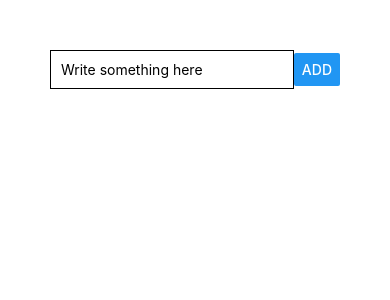
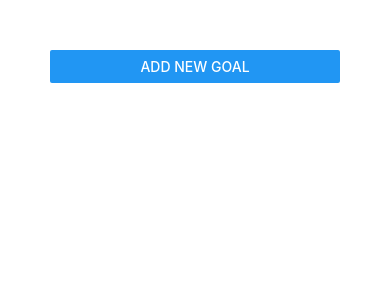
Before and after one commit to robertobatts/logos-ui, a React Native app: screen / in a window 390 px wide. Shown: the top 300 px of the page. Built offline with nearby package versions, Linux system fonts and the light colour scheme.

Commit message:
add modal

```diff
--- a/App.js
+++ b/App.js
@@ -1,14 +1,16 @@
 import React, { useState } from 'react'
-import { StyleSheet, View, FlatList } from 'react-native';
+import { StyleSheet, View, FlatList, Button } from 'react-native';
 import GoalItem from './components/GoalItem';
 import GoalInput from './components/GoalInput';
 
 export default function App() {
   const [courseGoals, setCourseGoals] = useState([]);
+  const [isAddMode, setIsAddMode] = useState(false);
 
   const handleAddGoal = (enteredGoal) => {
     if (enteredGoal) {
       setCourseGoals(currentGoals => [...currentGoals, enteredGoal]);
+      setIsAddMode(false);
     }
   }
 
@@ -20,7 +22,8 @@ export default function App() {
 
   return (
     <View style={styles.screen}>
-      <GoalInput onAddGoal={handleAddGoal}/>
+      <Button title='Add new goal' onPress={() => setIsAddMode(true)}/>
+      <GoalInput onAddGoal={handleAddGoal} visible={isAddMode} onClose={() => setIsAddMode(false)}/>
       <FlatList
         data={courseGoals}
         keyExtractor={(item, index) => index}
--- a/components/GoalInput.js
+++ b/components/GoalInput.js
@@ -1,24 +1,27 @@
-import React, {useState} from 'react';
-import { StyleSheet, TextInput, Button, View } from 'react-native';
+import React, { useState } from 'react';
+import { StyleSheet, TextInput, Button, View, Modal } from 'react-native';
 
 const GoalInput = (props) => {
     const [enteredGoal, setEnteredGoal] = useState('');
 
     const handleAddGoal = () => {
         props.onAddGoal(enteredGoal);
-        setEnteredGoal('')
+        setEnteredGoal('');
     }
 
     return (
+        <Modal visible={props.visible} animationType='slide'>
             <View style={styles.inputContainer}>
                 <TextInput
-                placeholder='Write something here'
+                    placeholder='Type a goal'
                     style={styles.input}
                     onChangeText={setEnteredGoal}
                     value={enteredGoal}
                 />
                 <Button title='ADD' onPress={handleAddGoal} />
             </View>
+            <Button title='Cancel' color='red' onPress={props.onClose} />
+        </Modal>
     )
 };
 
@@ -26,14 +29,15 @@ export default GoalInput;
 
 const styles = StyleSheet.create({
     inputContainer: {
-    flexDirection: 'row',
         justifyContent: 'center',
-    alignItems: 'center'
+        alignItems: 'center',
+        flex: 1
     },
     input: {
         borderColor: 'black',
         borderWidth: 1,
         padding: 10,
-    flex: 1,
+        width: '80%',
+        margin: 10
     }
 });
```
Lines whose indentation alone changed are shown as unchanged.
